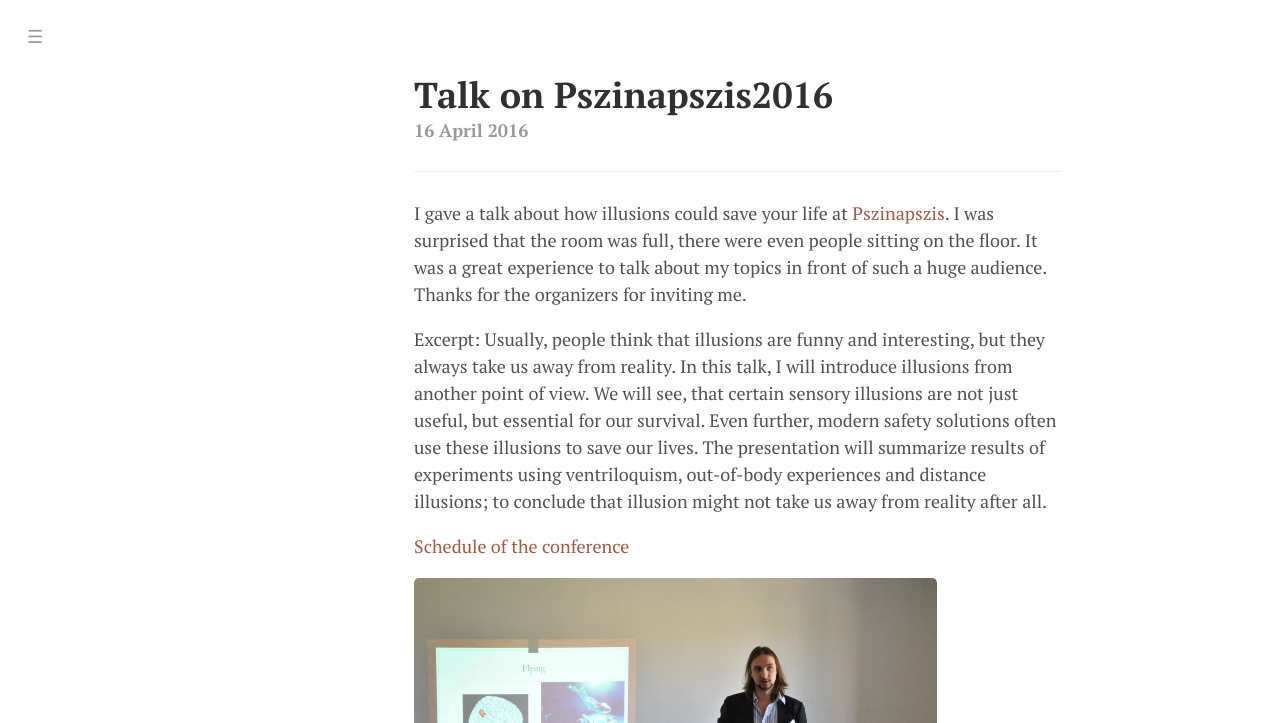
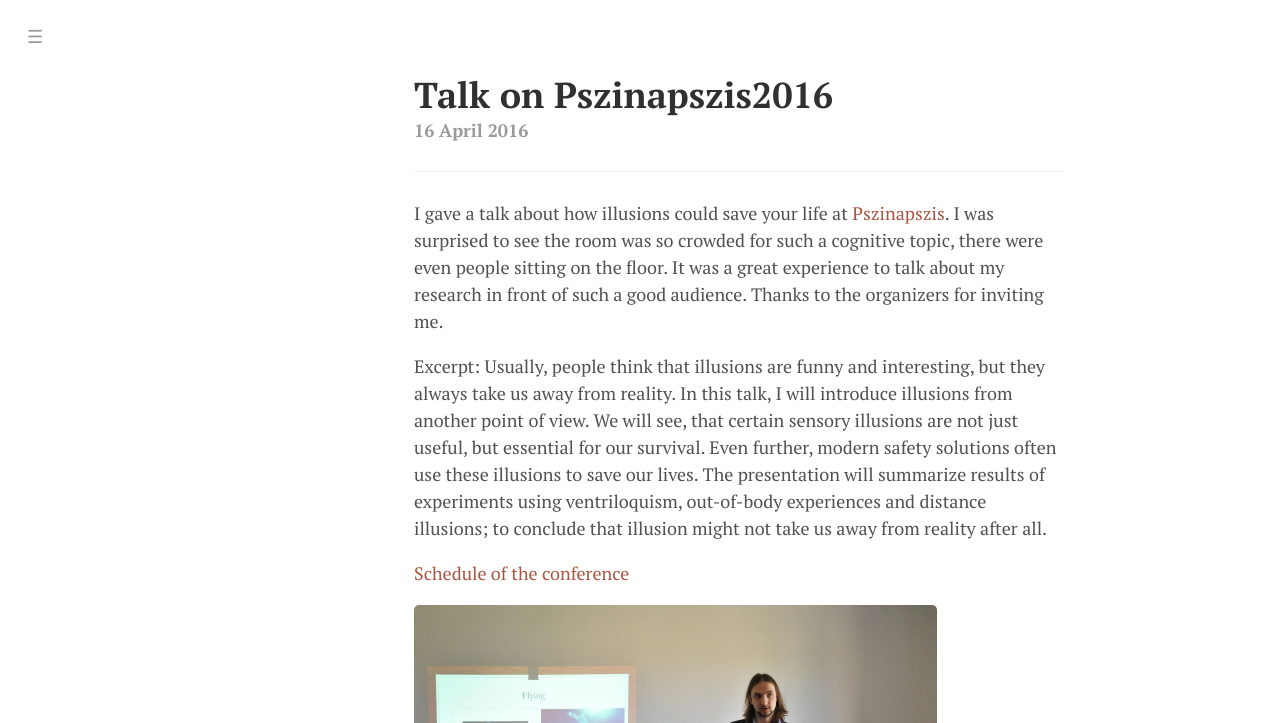
Before and after one commit to nimdvir/agostontorok.github.io, a Jekyll site: the page built from _posts/2016-04-16-talkonpszinapszis.md, in a window 1280 px wide and 1327 px high, cut to the strip 0-723 px from the top of the window. Built offline with Jekyll 4.4.1, drawn with Linux system fonts in a browser that asks for light colours; nearby versions of some CDN libraries; some web fonts are replaced.

Commit message:
typos fixed in pszinapszis post

```diff
--- a/_posts/2016-04-16-talkonpszinapszis.md
+++ b/_posts/2016-04-16-talkonpszinapszis.md
@@ -5,7 +5,7 @@ date: 2016-04-16
 tags: science
 ---
 
-I gave a talk about how illusions could save your life at [Pszinapszis](https://www.facebook.com/hashtag/pszinapszis?fref=ts). I was surprised that the room was full, there were even people sitting on the floor. It was a great experience to talk about my topics in front of such a huge audience. Thanks for the organizers for inviting me.
+I gave a talk about how illusions could save your life at [Pszinapszis](https://www.facebook.com/hashtag/pszinapszis?fref=ts). I was surprised to see the room was so crowded for such a cognitive topic, there were even people sitting on the floor. It was a great experience to talk about my research in front of such a good audience. Thanks to the organizers for inviting me.
 
 Excerpt:
 Usually, people think that illusions are funny and interesting, but they always take us away from reality. In this talk, I will introduce illusions from another point of view. We will see, that certain sensory illusions are not just useful, but essential for our survival. Even further, modern safety solutions often use these illusions to save our lives. The presentation will summarize results of experiments using ventriloquism, out-of-body experiences and distance illusions; to conclude that illusion might not take us away from reality after all.
```
